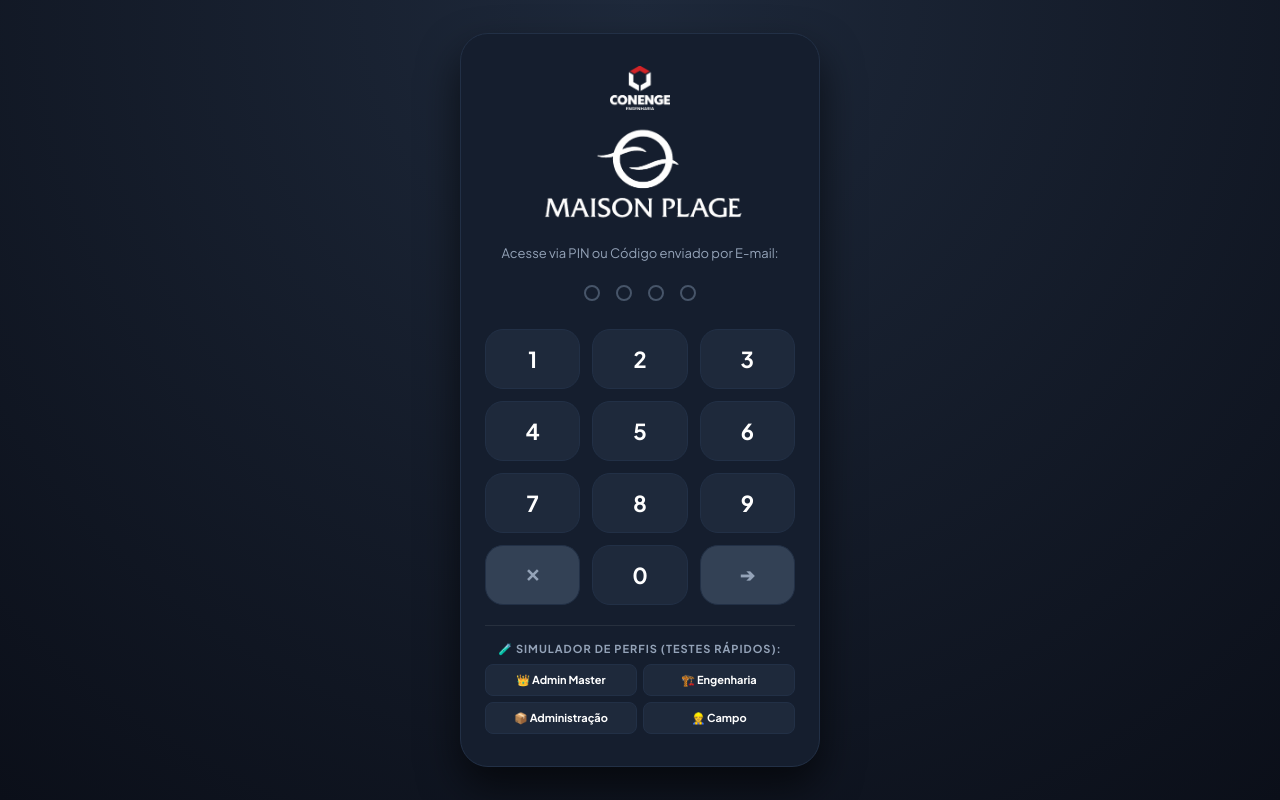
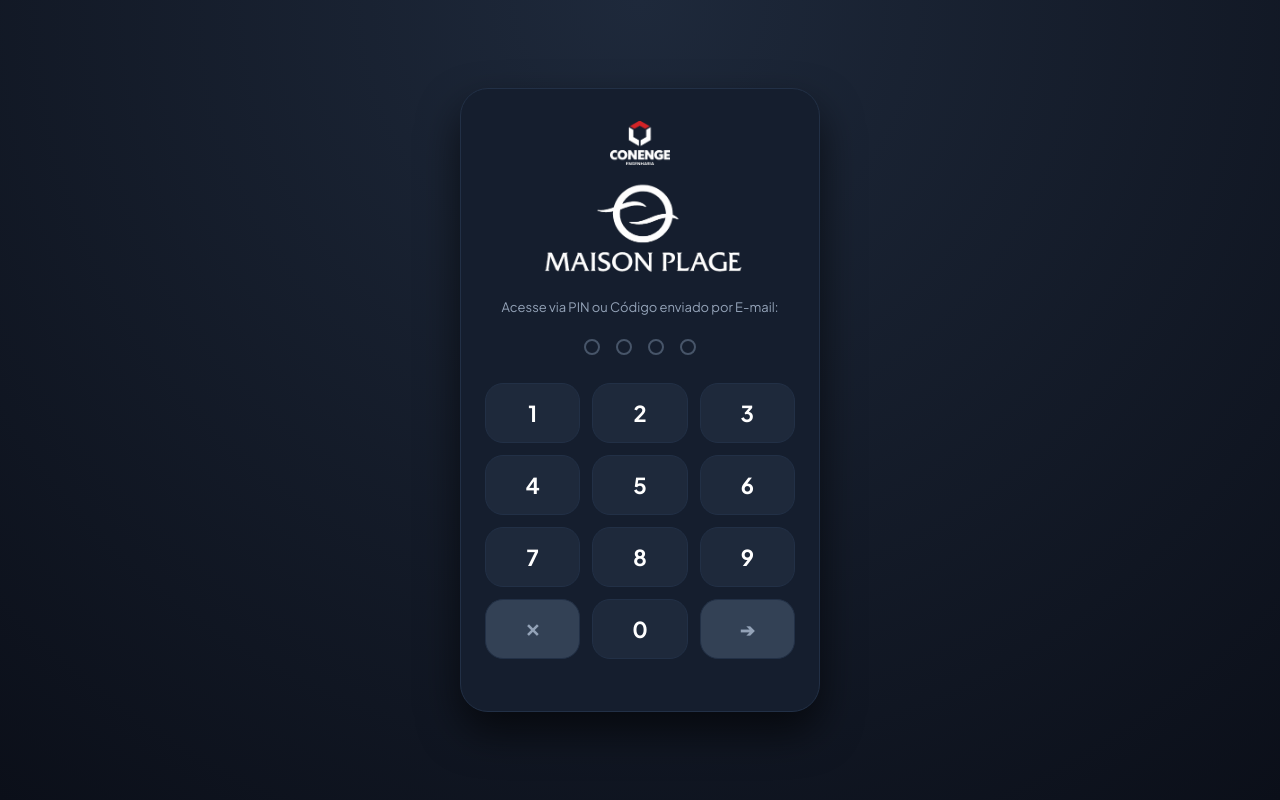
Before and after one commit to paulomaisonplage-bot/app-pedidos-maison-plage, a FastAPI app: page / in a window 1280 px wide. Run offline with FastAPI, Linux system fonts and the light colour scheme.

Commit message:
feat: otimizacao zero-delay, pdfs telegram 481, layout limpo sem simulador (templates/index.html)

```diff
--- a/templates/index.html
+++ b/templates/index.html
@@ -95,17 +95,6 @@
         <button class="pin-btn pin-action" onclick="app.clearPin()">✕</button>
         <button class="pin-btn" onclick="app.pressPin('0')">0</button>
         <button class="pin-btn pin-action" onclick="app.submitPin()">➔</button>
-      </div>
-
-      <!-- SIMULADOR DE TESTES DOS 4 PERFIS -->
-      <div style="margin-top:20px;padding-top:16px;border-top:1px solid rgba(255,255,255,0.08);">
-        <div style="font-size:11px;font-weight:700;color:var(--text-muted);text-transform:uppercase;letter-spacing:1px;margin-bottom:8px;text-align:center;">🧪 Simulador de Perfis (Testes Rápidos):</div>
-        <div style="display:grid;grid-template-columns:1fr 1fr;gap:6px;">
-          <button class="btn-profile-test" onclick="app.quickLogin('admin')">👑 Admin Master</button>
-          <button class="btn-profile-test" onclick="app.quickLogin('engenharia')">🏗️ Engenharia</button>
-          <button class="btn-profile-test" onclick="app.quickLogin('administracao')">📦 Administração</button>
-          <button class="btn-profile-test" onclick="app.quickLogin('campo')">👷 Campo</button>
-        </div>
       </div>
 
       </div>
@@ -304,6 +293,9 @@
       <h3 class="items-head">📦 Itens Solicitados:</h3>
       <div class="items-list-box" id="mItemsList"></div>
 
+      <!-- CONTATOS DO FORNECEDOR (APÓS OS ITENS PARA EVITAR SOBREPOSIÇÃO) -->
+      <div id="mContactSection" style="margin-bottom:12px;"></div>
+
       <div class="modal-actions" id="mModalActions"></div>
     </div>
   </div>
@@ -404,20 +396,6 @@
   </div>
 
 
-  <!-- MODAL DE PEDIDOS DO INSUMO SELECIONADO -->
-  <div class="modal-backdrop" id="matOrdersModal" onclick="app.closeMatOrdersModal(event)">
-    <div class="modal-sheet" onclick="event.stopPropagation()">
-      <div class="sheet-handle"></div>
-      <div class="modal-head">
-        <div>
-          <h2 class="order-number" id="matModalTitle" style="font-size:16px;">Insumo</h2>
-          <p class="order-fornec" id="matModalSub">Pedidos de Compra Vinculados</p>
-        </div>
-        <button class="btn-close" onclick="app.closeMatOrdersModal()">✕</button>
-      </div>
-      <div class="cards-list" id="matOrdersCards" style="margin-top:10px;"></div>
-    </div>
-  </div>
 
 
   <!-- MODAL DE LINK DE CONVITE GERADO -->
```
